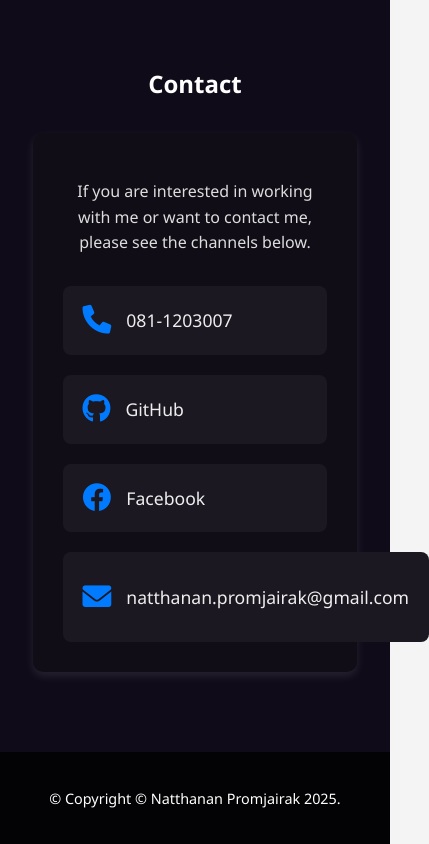
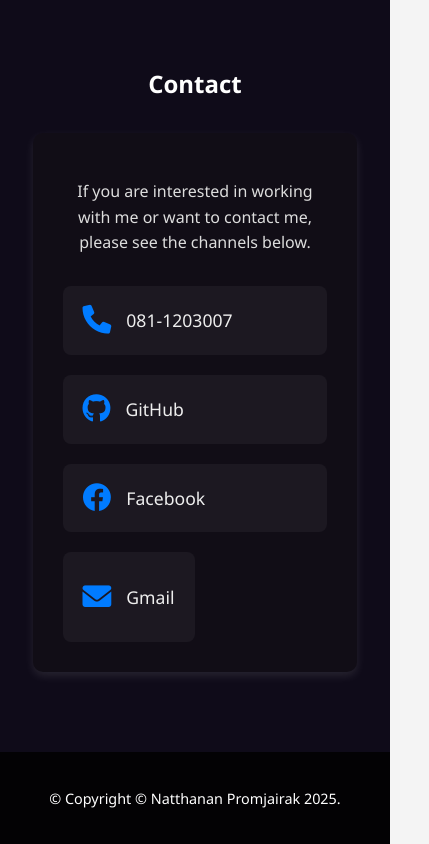
Before and after one commit to 65021543Natthanan/65021543Natthanan.github.io, a plain HTML site: page index.html in a window 390 px wide. Shown: the part 7387-8231 px from the top of the page, 429 px wide, since content can reach past the window. Drawn offline with Linux system fonts and the light colour scheme.

Commit message:
Add files via upload

```diff
--- a/index.html
+++ b/index.html
@@ -22,11 +22,11 @@
                 <li><a href="#activities">Activities</a></li>
                 <li><a href="#contact">contact</a></li>
             </ul>
-            <div class="burger">
+            <!-- <div class="burger">
                 <div class="line1"></div>
                 <div class="line2"></div>
                 <div class="line3"></div>
-            </div>
+            </div> -->
         </nav>
     </header>
 
@@ -369,7 +369,7 @@
                     </div>
                     <div class="contact-item1">
                         <i class="fas fa-envelope"></i>
-                        <a href="mailto:[natthanan.promjairak@gmail.com]">natthanan.promjairak@gmail.com</a>
+                        <a href="mailto:[natthanan.promjairak@gmail.com]">Gmail</a>
                     </div>
                     </div>
             </div>
```
